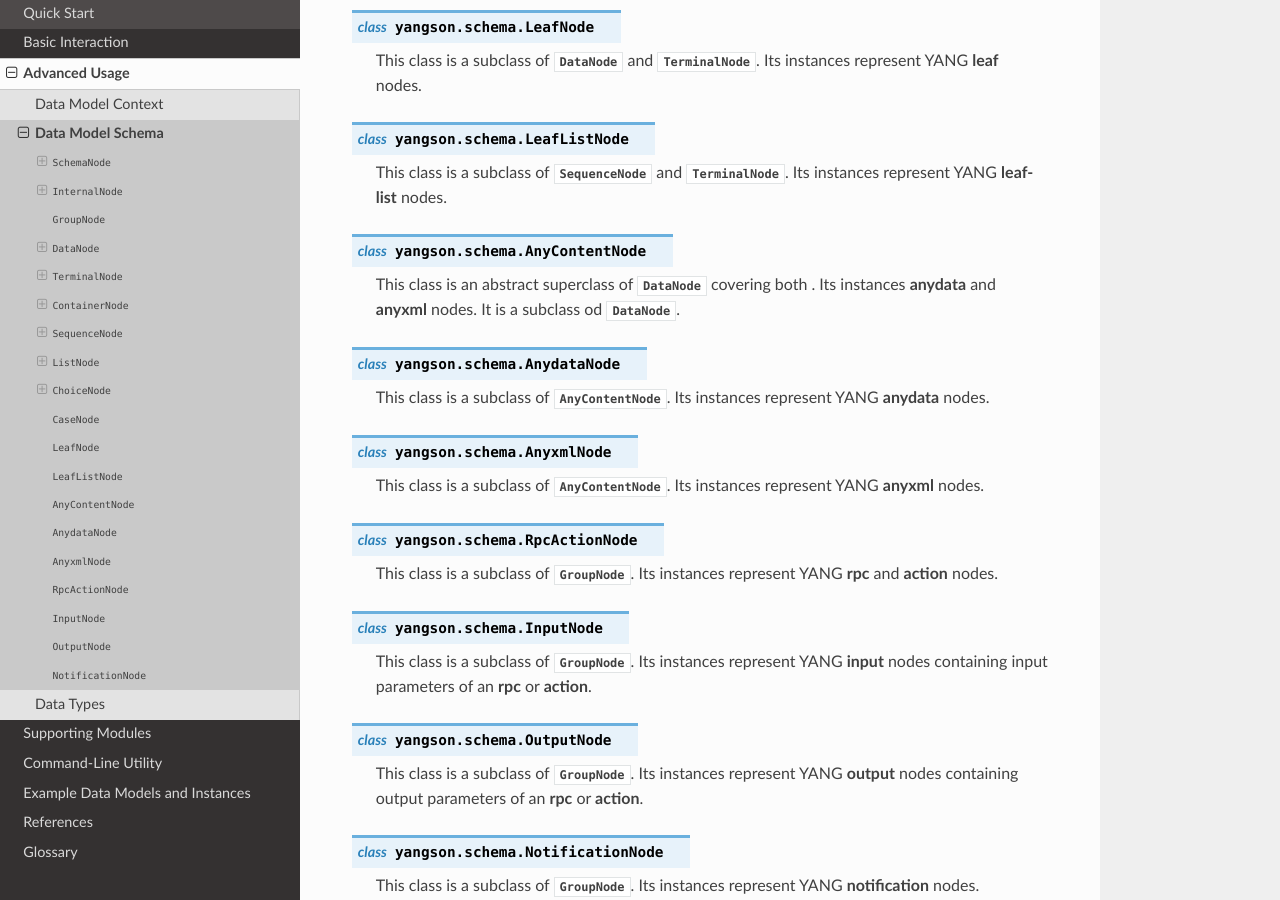
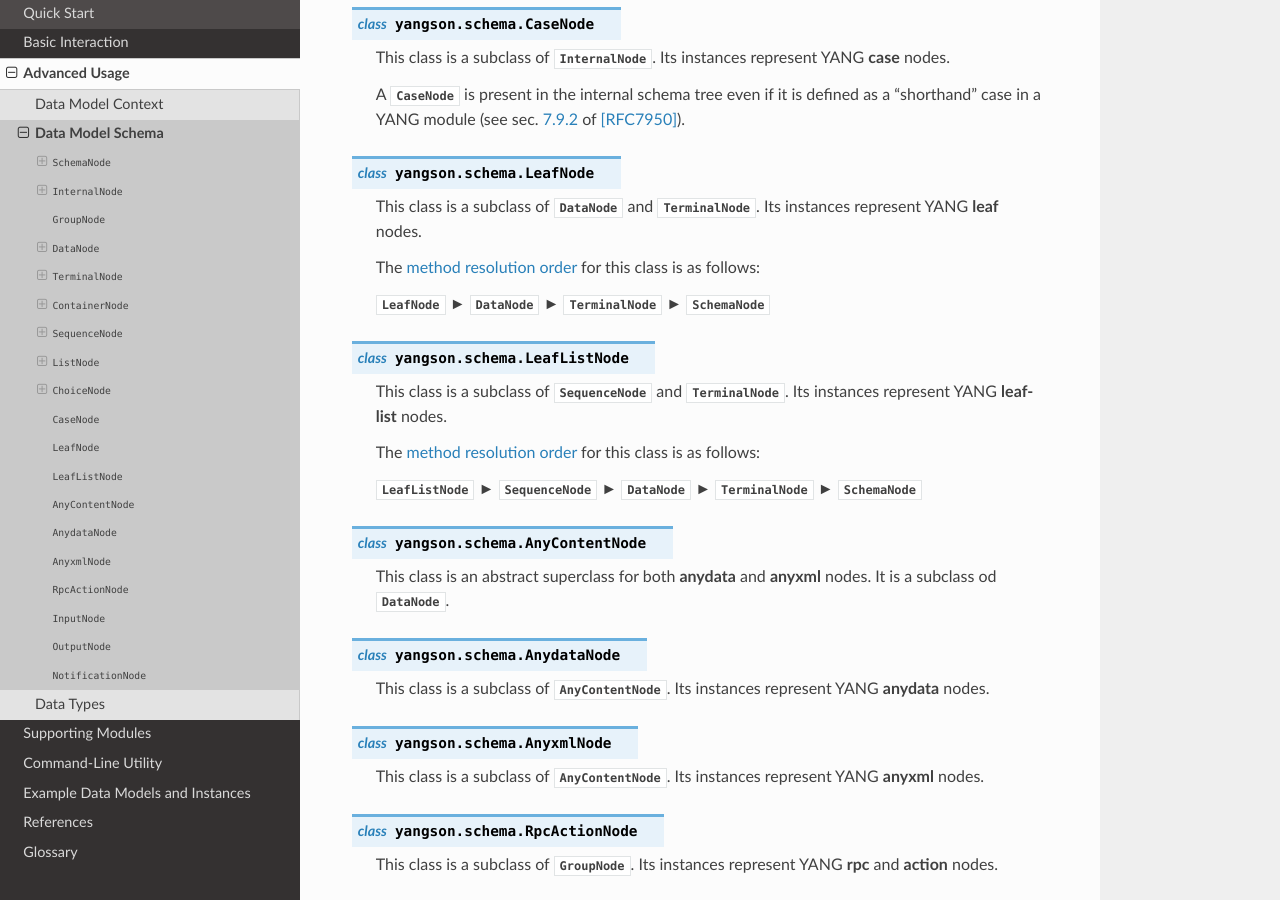
Before and after one commit to CZ-NIC/yangson, a Sphinx documentation site: the page built from docs/schema.rst, in a window 1280 px wide and 900 px high, scrolled down 8927 px. Built offline with Sphinx 7.4.7 and the Read the Docs theme 2.0.0, drawn with Linux system fonts in a browser that asks for light colours; some of the changed text lies outside the part shown.

Commit message:
Add info about MRO.

```diff
--- a/docs/schema.rst
+++ b/docs/schema.rst
@@ -405,6 +405,11 @@
    :class:`InternalNode`. Its instances represent YANG **container**
    nodes.
 
+   The `method resolution order`_ for this class is as follows:
+
+   :class:`ContainerNode` ► :class:`DataNode` ► :class:`InternalNode` ►
+   :class:`SchemaNode`
+
    .. rubric:: Instance Attributes
 
    .. attribute:: presence
@@ -488,6 +493,11 @@
    :class:`InternalNode`. Its instances represent YANG **list**
    nodes.
 
+   The `method resolution order`_ for this class is as follows:
+
+   :class:`ListNode` ► :class:`SequenceNode` ► :class:`DataNode` ►
+   :class:`InternalNode` ► :class:`SchemaNode`
+
    .. rubric:: Instance Attributes
 
    .. attribute:: keys
@@ -535,17 +545,26 @@
    This class is a subclass of :class:`DataNode` and :class:`TerminalNode`.
    Its instances represent YANG **leaf** nodes.
 
+   The `method resolution order`_ for this class is as follows:
+
+   :class:`LeafNode` ► :class:`DataNode` ► :class:`TerminalNode` ►
+   :class:`SchemaNode`
+
 .. class:: LeafListNode
 
    This class is a subclass of :class:`SequenceNode` and
    :class:`TerminalNode`. Its instances represent YANG **leaf-list**
    nodes.
 
+   The `method resolution order`_ for this class is as follows:
+
+   :class:`LeafListNode` ► :class:`SequenceNode` ► :class:`DataNode` ►
+   :class:`TerminalNode` ► :class:`SchemaNode`
+
 .. class:: AnyContentNode
 
-   This class is an abstract superclass of :class:`DataNode` covering
-   both . Its instances **anydata** and **anyxml** nodes. It is a
-   subclass od :class:`DataNode`.
+   This class is an abstract superclass for both **anydata** and
+   **anyxml** nodes. It is a subclass od :class:`DataNode`.
 
 .. class:: AnydataNode
 
@@ -626,3 +645,4 @@
 .. _7.8.3: https://tools.ietf.org/html/rfc7950#section-7.8.3
 .. _7.9.2: https://tools.ietf.org/html/rfc7950#section-7.9.2
 .. _7.21.5: https://tools.ietf.org/html/rfc7950#section-7.21.5
+.. _method resolution order: https://www.python.org/download/releases/2.3/mro/
```
